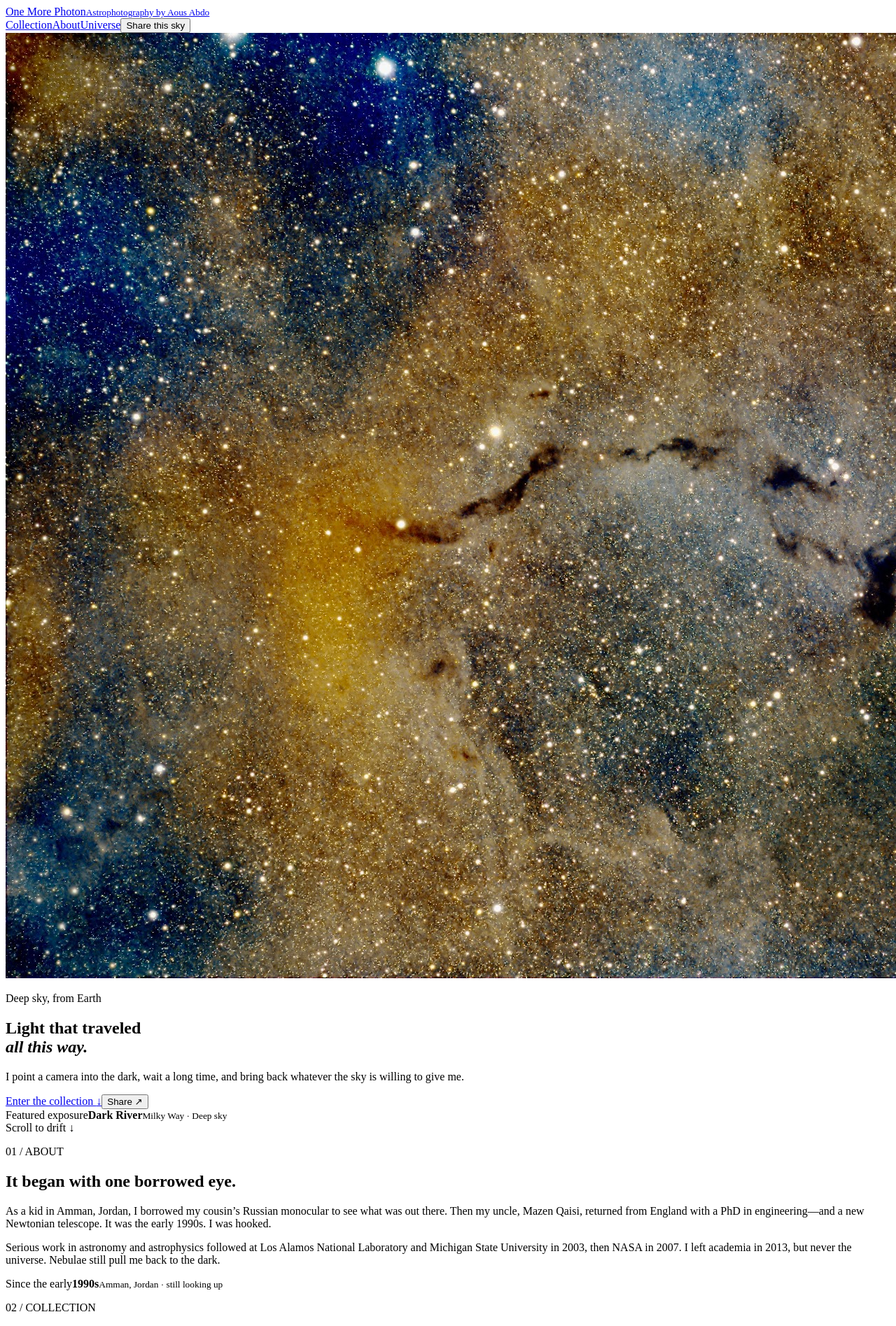
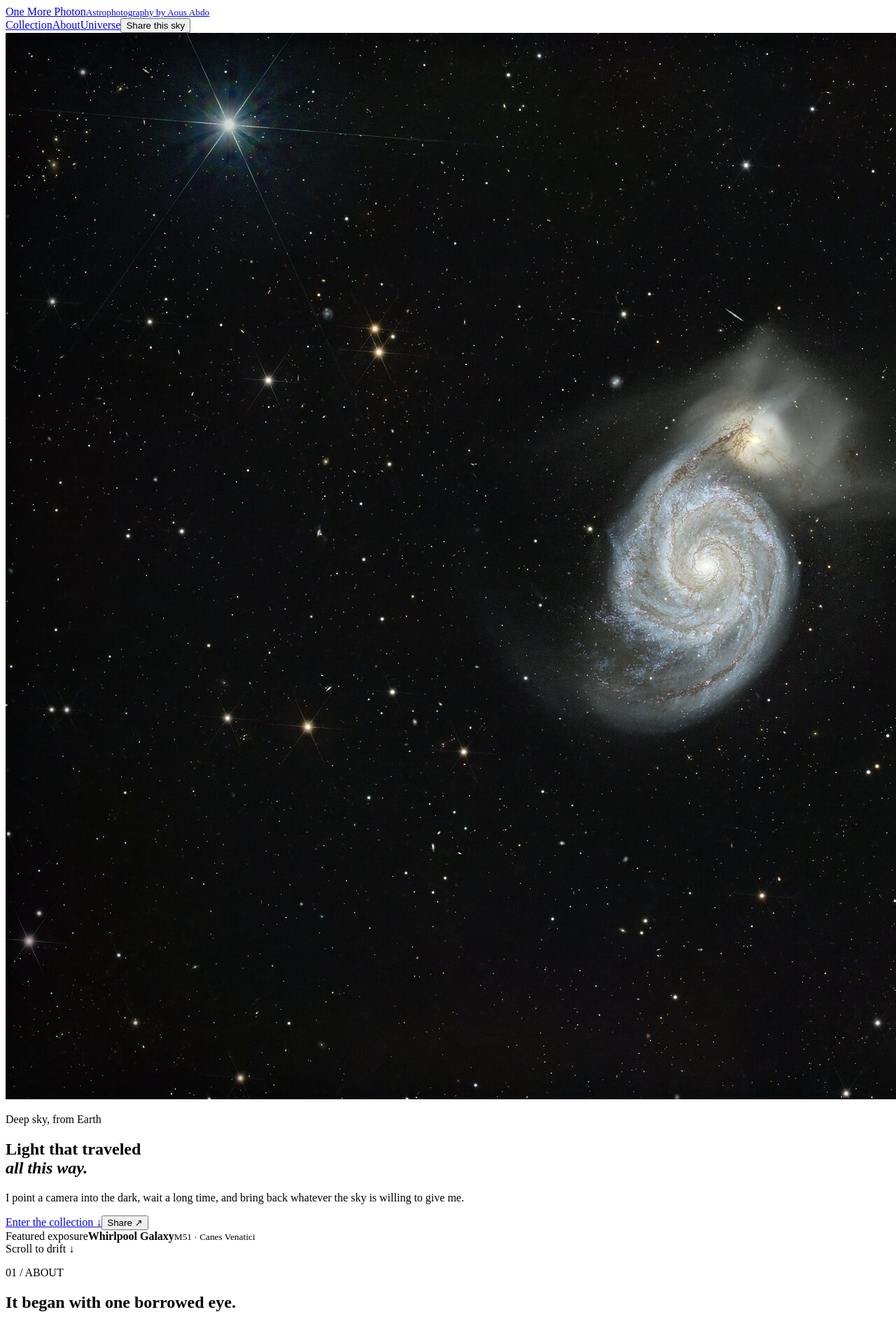
Before and after one commit to aousabdo/aous-abdo-astrophotography, a React (Vite) app: page / in a window 1280 px wide. Shown: the top 1895 px of the page at 70% size. Built offline with nearby package versions, Linux system fonts and the light colour scheme; the HTML template or start-up script is replaced by a standard one.

Commit message:
Feature M51 Whirlpool Galaxy

```diff
--- a/src/App.tsx
+++ b/src/App.tsx
@@ -12,6 +12,7 @@ type Photograph = {
 const asset = (path: string) => `${import.meta.env.BASE_URL}${path.replace(/^\//, '')}`
 
 const photographs: Photograph[] = [
+  { slug: 'm51-whirlpool-galaxy', title: 'The Whirlpool Galaxy', note: 'M51 and its companion, caught in a luminous gravitational embrace.', src: asset('astro/m51-whirlpool-galaxy.jpg'), shape: 'wide', group: 'Galaxies' },
   { slug: 'dark-river', title: 'Dark River', note: 'Dust, light, and a ridiculous number of stars.', src: asset('astro/dark-river.jpg'), shape: 'wide', group: 'Star fields' },
   { slug: 'lagoon', title: 'Lagoon Light', note: 'A red sky quietly building new stars.', src: asset('astro/lagoon.jpg'), shape: 'standard', group: 'Nebulae' },
   { slug: 'cyan-rift', title: 'The Cyan Rift', note: 'A bright edge through the summer Milky Way.', src: asset('astro/cyan-rift.jpg'), shape: 'standard', group: 'Nebulae' },
@@ -239,7 +240,7 @@ function App() {
 
       <main id="top">
         <section className="hero">
-          <img src={asset('astro/dark-river.jpg')} alt="A richly detailed dark nebula crossing a gold and blue star field" />
+          <img src={asset('astro/m51-whirlpool-galaxy.jpg')} alt="The Whirlpool Galaxy M51 and its interacting companion surrounded by a field of stars" />
           <div className="hero-vignette" />
           <div className="hero-copy">
             <p className="kicker"><span /> Deep sky, from Earth</p>
@@ -252,8 +253,8 @@ function App() {
           </div>
           <div className="hero-caption">
             <span>Featured exposure</span>
-            <strong>Dark River</strong>
-            <small>Milky Way · Deep sky</small>
+            <strong>Whirlpool Galaxy</strong>
+            <small>M51 · Canes Venatici</small>
           </div>
           <div className="scroll-cue">Scroll to drift <span>↓</span></div>
         </section>
```
Also changed, not shown: public/astro/m51-whirlpool-galaxy.jpg (added).
